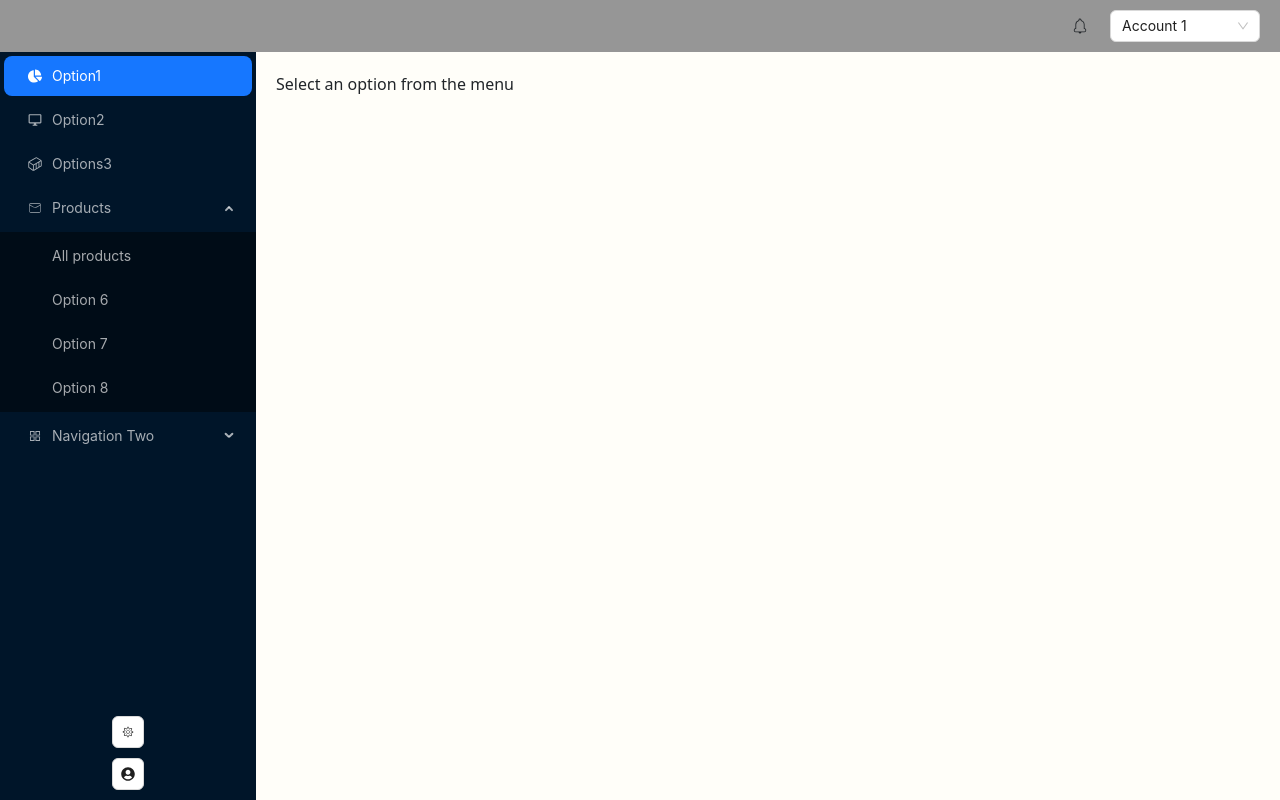
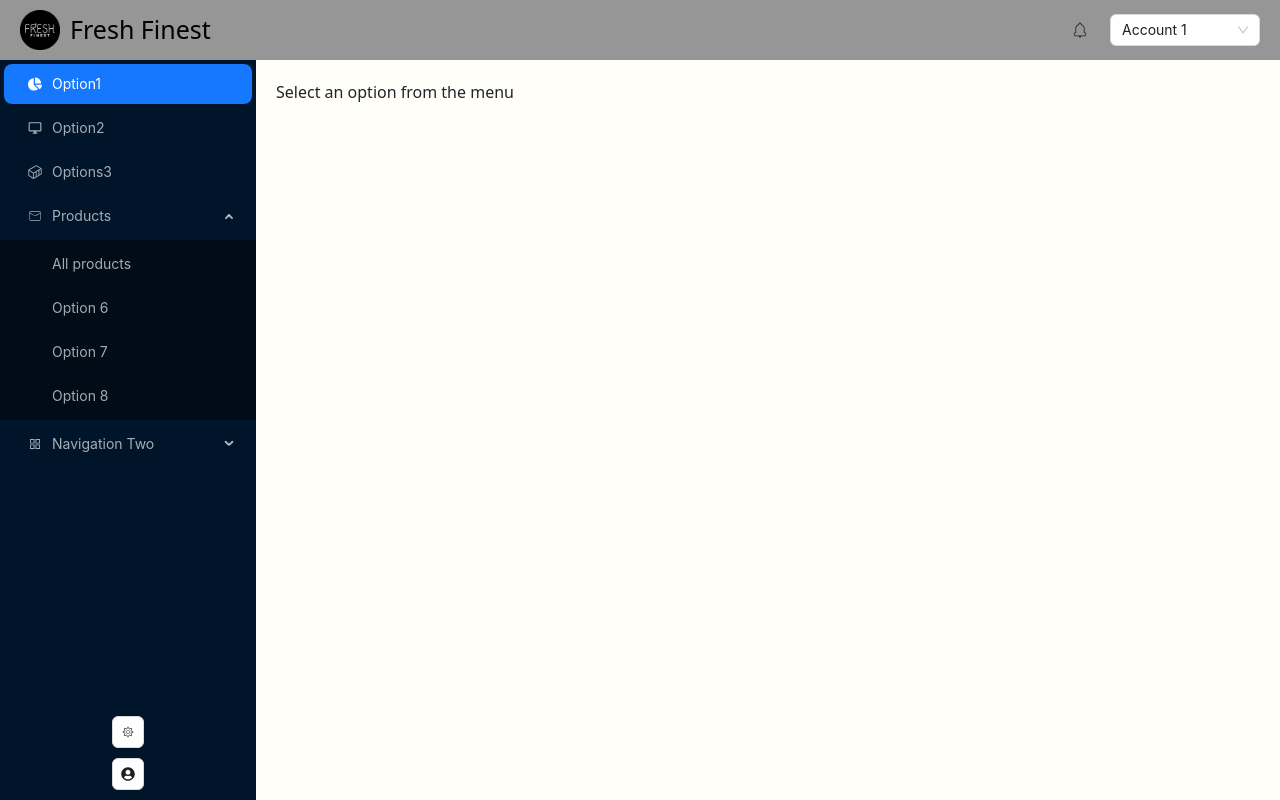
Before and after one commit to fresh-finest/fresh-finest-client, a React (Vite) app: page /dashboard in a window 1280 px wide. Built offline with nearby package versions, Linux system fonts and the light colour scheme.

Commit message:
added top logo

```diff
--- a/src/pages/Dashboard/Dashboard.jsx
+++ b/src/pages/Dashboard/Dashboard.jsx
@@ -25,6 +25,9 @@ import {
 
 import AllProducts from "../Product/AllProducts";
 import Settings from "../Setting/Setting/Setting";
+
+// Add the logo import
+import companyLogo from '../../assets/images/toplogo.png'; // Update this path
 
 const menuItems = [
   { key: "1", icon: <FaChartPie />, label: "Option1" },
@@ -105,12 +108,16 @@ export default function Dashboard() {
           backgroundColor: "#969696",
           padding: "10px 20px",
           display: "flex",
-          justifyContent: "flex-end",
+          justifyContent: "space-between",
           alignItems: "center",
         }}
       >
+        <div style={{ display: "flex", alignItems: "center" }}>
+          <img src={companyLogo} alt="Company Logo" style={{ height: "40px", width:"40px", marginRight: "10px" }} />
+          <span style={{ fontSize: "25px", color: "#000000" }}>Fresh Finest</span>
+        </div>
+        <div style={{ display: "flex", alignItems: "center" }}>
           <CiBellOn style={{ fontSize: "20px", marginRight: "20px" }} />
-
           <Select
             defaultValue="Account1"
             style={{ width: 150 }}
@@ -120,6 +127,7 @@ export default function Dashboard() {
               { value: "Account3", label: "Account 3" },
             ]}
           />
+        </div>
       </div>
       <div style={{ display: "flex", flex: 1 }}>
         <div
```
Also changed, not shown: src/assets/images/toplogo.png (added), 1 other file (tests, documents, lock files or other folders). Lines whose indentation alone changed are shown as unchanged.
